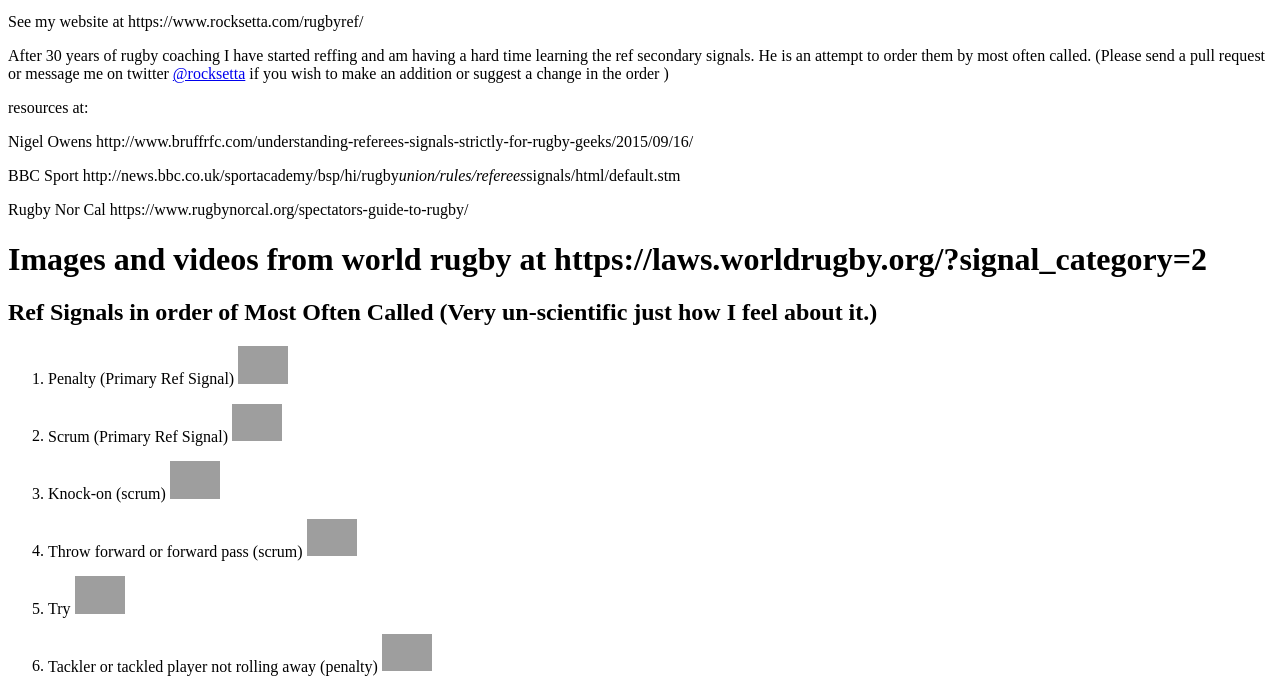
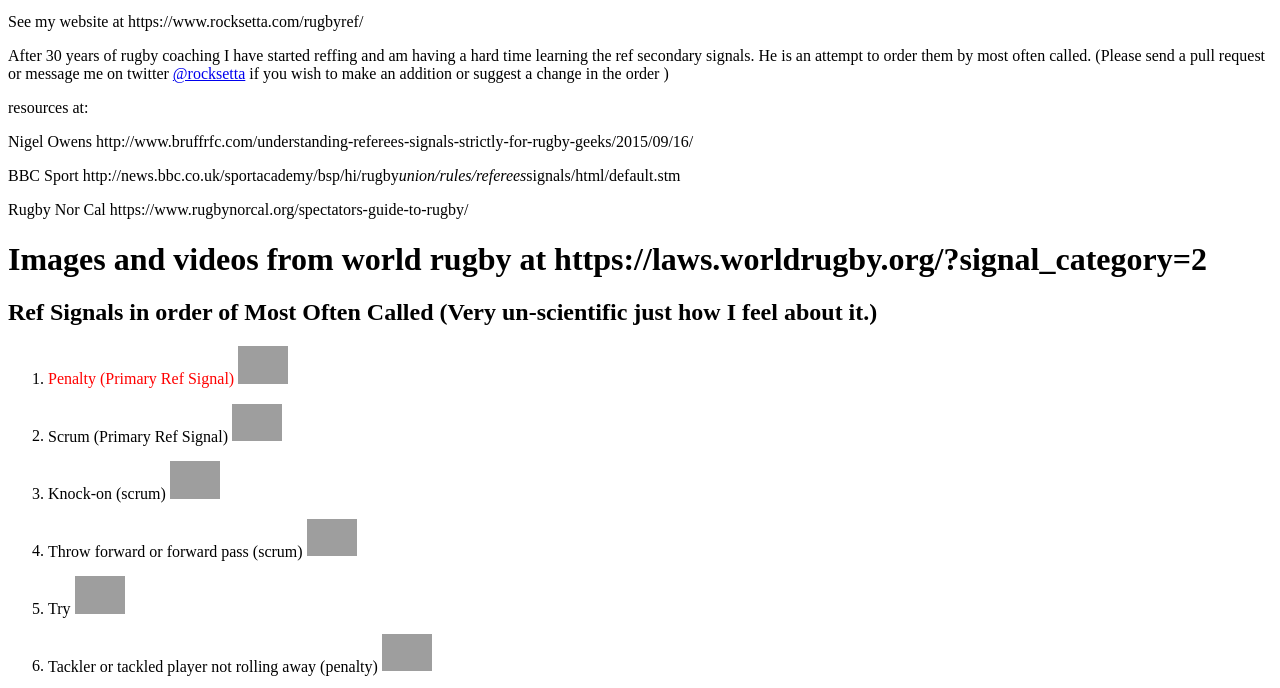
Before and after one commit to hpssjellis/rugby-ref-signals-ordered-penalties-free-kick-scrum, a plain HTML site: page public/index.html in a window 1280 px wide. Shown: the part 87-775 px from the top of the page. Drawn offline with Linux system fonts and the light colour scheme; grey boxes are pictures that could not be loaded.

Commit message:
Update index.html

```diff
--- a/public/index.html
+++ b/public/index.html
@@ -19,7 +19,7 @@
 <h2 id="refsignalsinorderofmostoftencalledveryunscientificjusthowifeelaboutit">Ref Signals in order of Most Often Called (Very un-scientific just how I feel about it.)</h2>
 
 <ol>
-<li><p>Penalty (Primary Ref Signal) <a href="https://laws.worldrugby.org/?signal_category=1&amp;videoid=1"><img src="https://laws.worldrugby.org/images/signals/1_2016_thumb.jpg" width=50px></a></p></li>
+<li><p><span style="color:red">Penalty (Primary Ref Signal)</span> <a href="https://laws.worldrugby.org/?signal_category=1&amp;videoid=1"><img src="https://laws.worldrugby.org/images/signals/1_2016_thumb.jpg" width=50px></a></p></li>
 
 <li><p>Scrum (Primary Ref Signal)  <a href="https://laws.worldrugby.org/?signal_category=1&amp;videoid=5"><img src="https://laws.worldrugby.org/images/signals/5_2016_thumb.jpg" width=50px></a></p></li>
 
```
